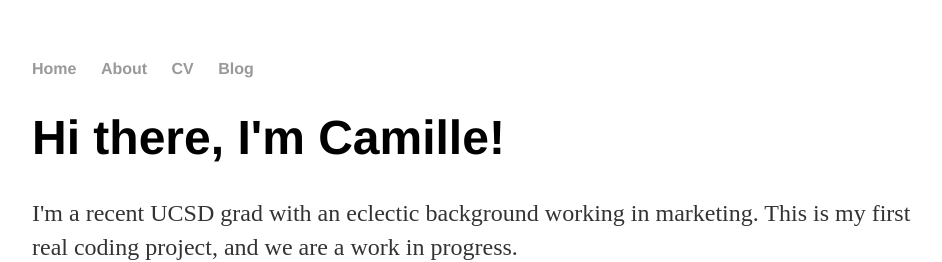
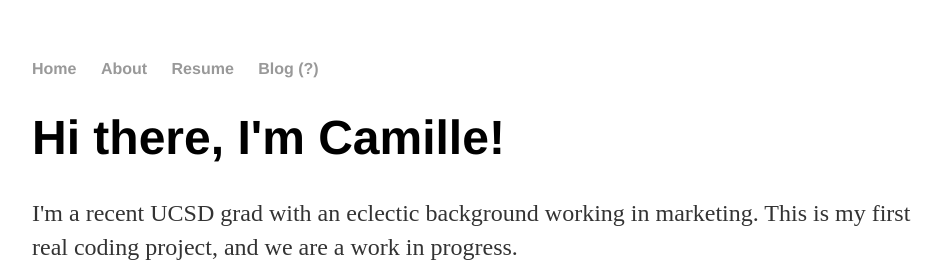
Before and after one commit to camerose/camerose.github.io, a Jekyll site: the page built from index.html, in a window 1280 px wide. Shown: the top 262 px of the page, without its empty margins (160-1102 px from the left). Built offline with Jekyll 4.4.1, drawn with Linux system fonts in a browser that asks for light colours.

Commit message:
Update default.html

```diff
--- a/_layouts/default.html
+++ b/_layouts/default.html
@@ -10,8 +10,8 @@
 	    		<ul>
 	        		<li><a href="/">Home</a></li>
 		        	<li><a href="/about">About</a></li>
-	        		<li><a href="/cv">CV</a></li>
-	        		<li><a href="/blog">Blog</a></li>
+	        		<li><a href="/cv">Resume</a></li>
+	        		<li><a href="/blog">Blog (?)</a></li>
 	    		</ul>
 			</nav>
 			<div class="container">
```
